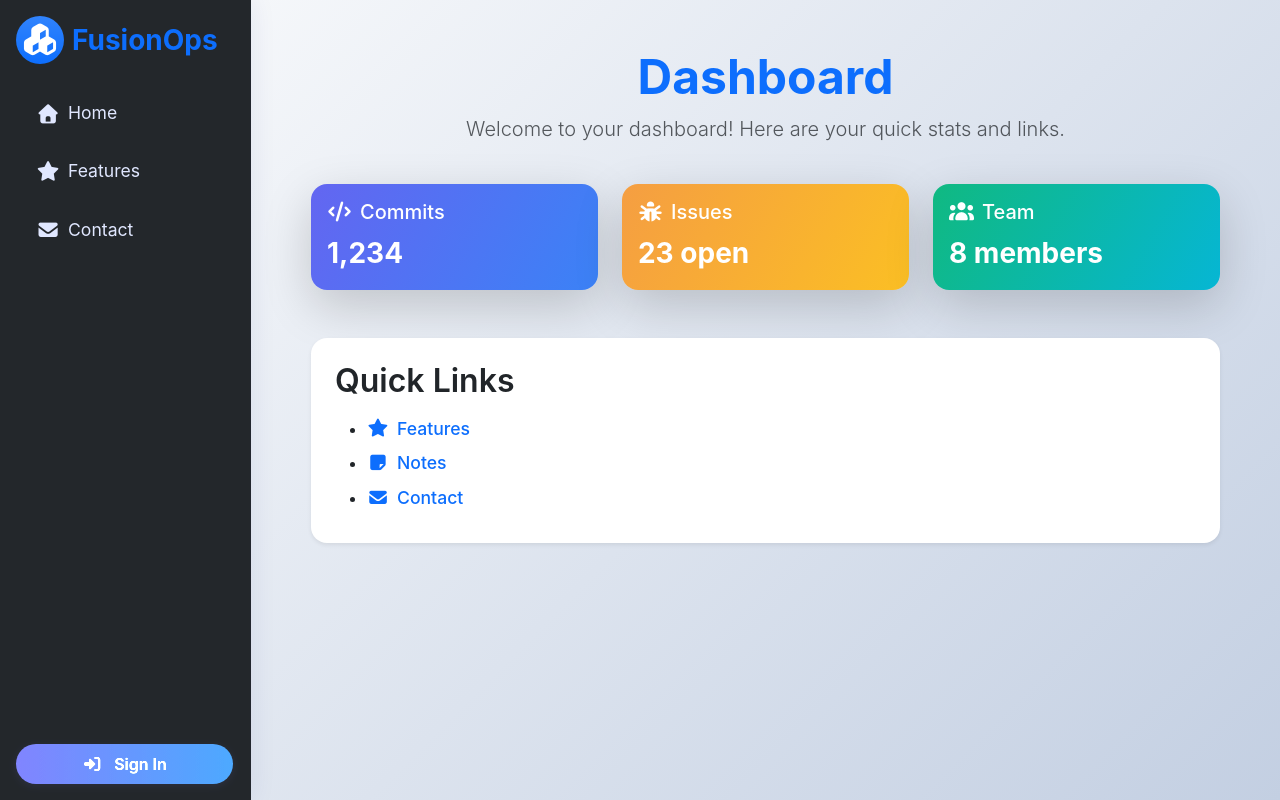
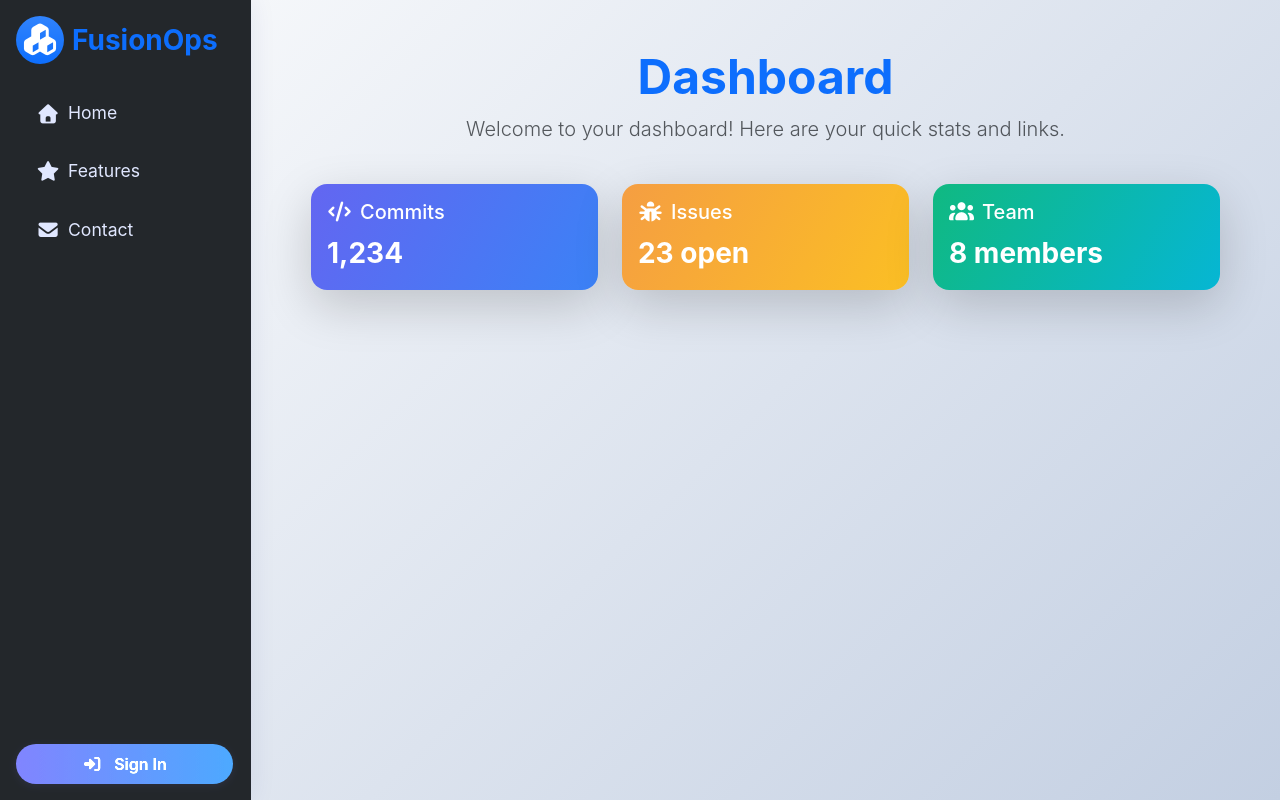
Before and after one commit to MuhammadShamim/FusionOps-Portal, an Angular app: page /dashboard in a window 1280 px wide. Built offline with nearby package versions, Linux system fonts and the light colour scheme.

Commit message:
notes ui edit

```diff
--- a/src/app/private/dashboard.component.html
+++ b/src/app/private/dashboard.component.html
@@ -32,17 +32,5 @@
         </div>
       </div>
     </div>
-    <div class="row">
-      <div class="col-12">
-        <div class="card border-0 shadow-sm rounded-4 p-4">
-          <h2 class="fw-semibold mb-3">Quick Links</h2>
-          <ul class="list-unstyled mb-0">
-            <li class="mb-2"><a routerLink="/features" class="text-decoration-none text-primary"><i class="fas fa-star me-2"></i>Features</a></li>
-            <li class="mb-2"><a routerLink="/notes" class="text-decoration-none text-primary"><i class="fas fa-sticky-note me-2"></i>Notes</a></li>
-            <li class="mb-2"><a routerLink="/contact" class="text-decoration-none text-primary"><i class="fas fa-envelope me-2"></i>Contact</a></li>
-          </ul>
-        </div>
-      </div>
-    </div>
   </div>
 </div>
```
